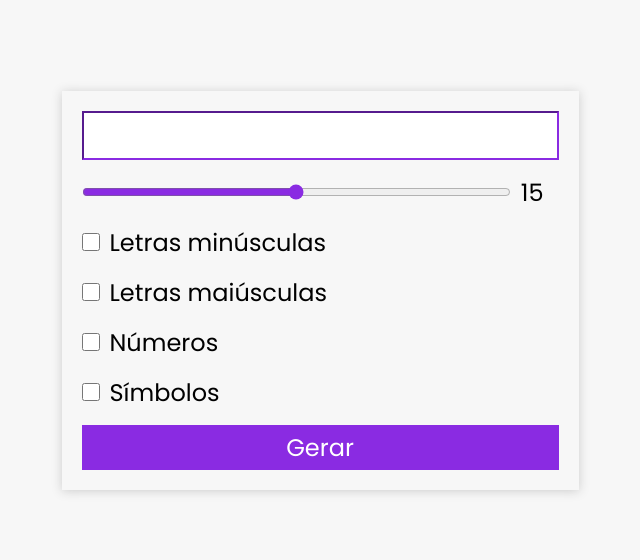
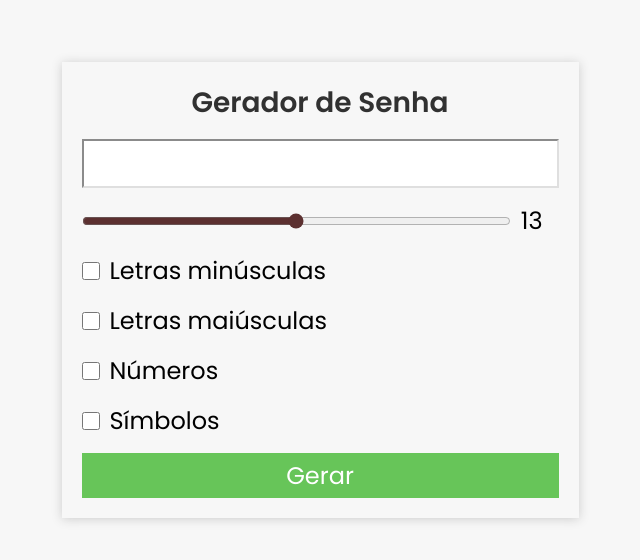
Before and after one commit to Littleboss2/Gerador-de-Senha, a plain HTML site: page index.html in a window 1280 px wide. Shown: the part 110-670 px from the top of the page, without its empty margins (320-960 px from the left). Drawn offline with Linux system fonts and the light colour scheme.

Commit message:
Incio Geral Feito

```diff
--- a/asserts/css/style.css
+++ b/asserts/css/style.css
@@ -14,6 +14,12 @@ body {
   align-items: center;
   justify-content: center;
   background-color: #f7f7f7;
+}
+
+.title{
+    text-align: center;
+    font-size: 28px;
+    color: #313131;;
 }
 
 main {
@@ -33,8 +39,8 @@ main > div {
 input {
   padding: 5px;
   outline: none;
-  accent-color: blueviolet;
-  border-color: blueviolet;
+  accent-color: rgb(92, 48, 48);
+  border-color: #DFDFDF;
 }
 
 input[type=checkbox] {
@@ -47,7 +53,7 @@ input[type=range] {
 }
 
 button {
-  background-color: blueviolet;
+  background-color: #3eb72bc5;
   cursor: pointer;
   color: white;
   border: none;
--- a/asserts/js/scripts.js
+++ b/asserts/js/scripts.js
@@ -56,3 +56,8 @@ const generatePassword = (
 
   passInput.value = password;
 };
+
+btnGerar.addEventListener('click', ()=> {
+    passInput.select();
+    document.execCommand('copy');
+});
--- a/index.html
+++ b/index.html
@@ -9,10 +9,12 @@
 </head>
 <body>
   <main>
+    <h1 class="title">Gerador de Senha</h1>
+
     <input id="inputPasswordId" type="text"  />
 
     <div>
-      <input id="inputLengthId" type="range" min="6" max="24"/>
+      <input id="inputLengthId" type="range" min="6" max="20"/>
       <label for="inputLengthId"></label>
     </div>
     <div>
@@ -32,7 +34,7 @@
       <label for="chkSymbolsId">Símbolos</label>
     </div>
 
-    <button id="btnGerar">Gerar</button>
+    <button id="btnGerar" >Gerar</button>
   </main>
 
   <script src="/asserts/js/scripts.js"></script>
```
